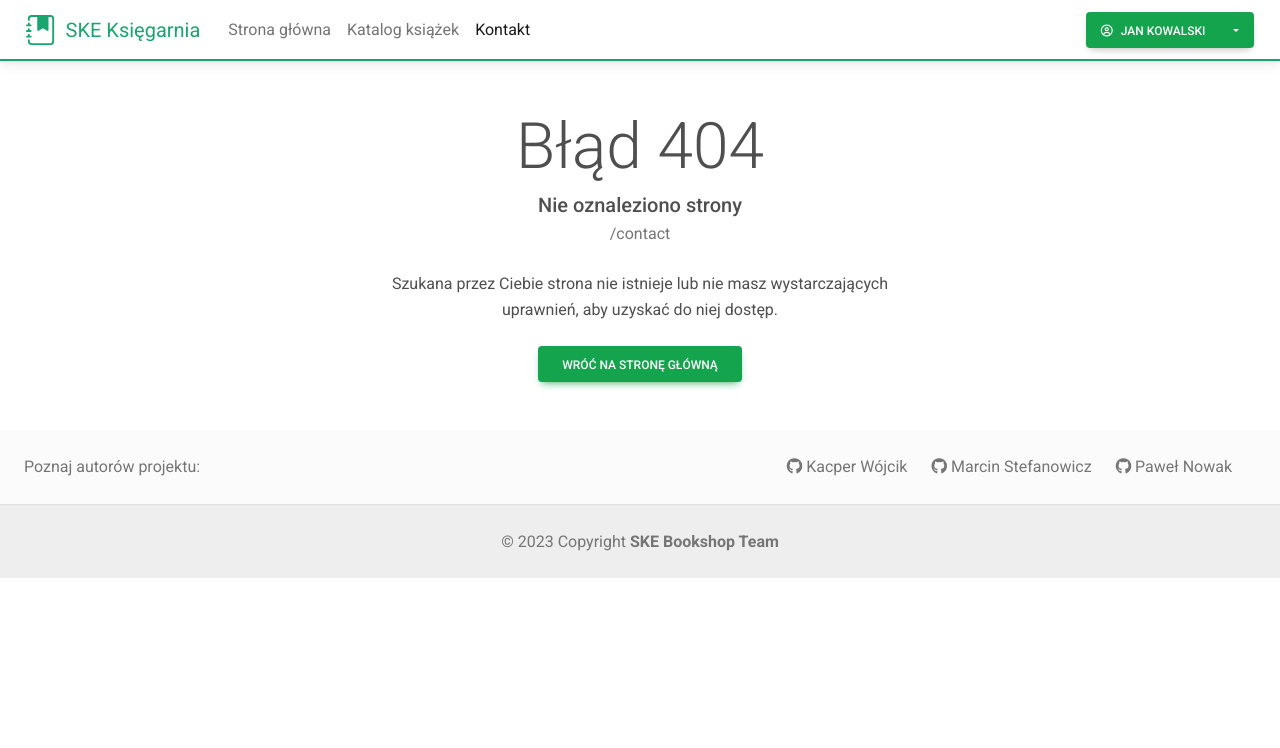
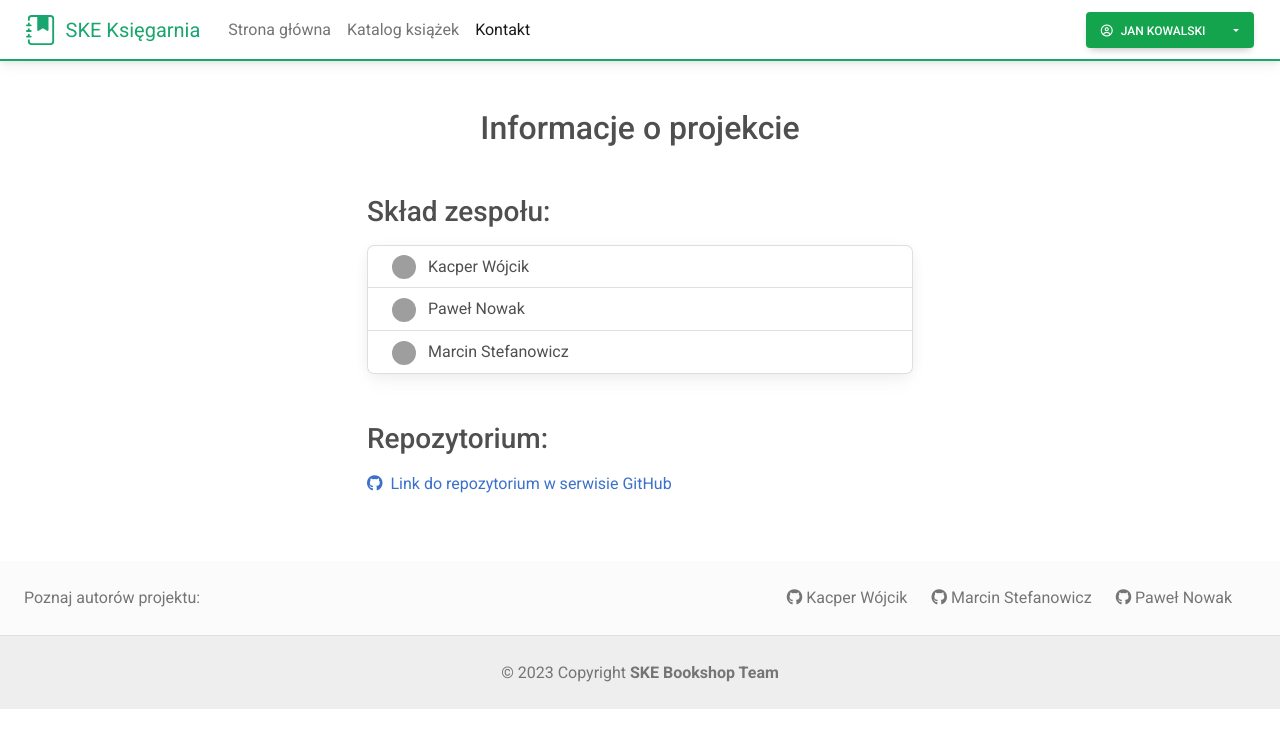
Before and after one commit to KWojcik243/SKE-FB-Book-shop, a React (Vite) app in the folder frontend/bookshop-frontend/: page /contact in a window 1280 px wide. Shown: the top 748 px of the page. Built offline with nearby package versions, Linux system fonts and the light colour scheme; grey boxes are pictures that could not be loaded.

Commit message:
Added Contact Page

```diff
--- a/frontend/bookshop-frontend/src/App.jsx
+++ b/frontend/bookshop-frontend/src/App.jsx
@@ -8,6 +8,7 @@ import HomePage from './pages/HomePage'
 import LoginPage from './pages/LoginPage'
 import NotFoundPage from './pages/NotFoundPage';
 import Footer from './components/Footer';
+import ContactPage from './pages/ContactPage';
 
 function App() {
 //   const [count, setCount] = useState(0)
@@ -20,6 +21,7 @@ function App() {
           <Routes>
             <Route path='*' element= { <NotFoundPage /> }></Route>
             <Route path='/' element={ <HomePage /> }></Route>
+            <Route path='/contact' element={ <ContactPage /> }></Route>
             <Route path='/login' element={ <LoginPage /> }></Route>
           </Routes>
         </div>
--- a/frontend/bookshop-frontend/src/components/Footer.jsx
+++ b/frontend/bookshop-frontend/src/components/Footer.jsx
@@ -24,7 +24,7 @@ export default function Footer() {
 
             <div className='text-center p-4' style={{ backgroundColor: 'rgba(0, 0, 0, 0.05)' }}>
                 © {(new Date().getFullYear())} Copyright&nbsp;
-                <a className='text-reset fw-bold' href='/'>
+                <a className='text-reset fw-bold' href='/contact'>
                     SKE Bookshop Team
                 </a>
             </div>
--- /dev/null
+++ b/frontend/bookshop-frontend/src/pages/ContactPage.jsx
@@ -0,0 +1,34 @@
+import React from 'react';
+import { MDBCard, MDBListGroup, MDBListGroupItem, MDBRow, MDBCol, MDBContainer, MDBCardTitle, MDBCardText, MDBIcon } from 'mdb-react-ui-kit';
+
+export default function ContactPage() {
+    return (
+        <MDBContainer className='my-5'>
+            <MDBRow>
+                <MDBCol md='3'></MDBCol>
+                <MDBCol md='6'>
+                    <h2 className='text-center mb-5'>Informacje o projekcie</h2>
+
+                    <h3 className='mb-3'>Skład zespołu:</h3>
+                    <MDBCard className='mb-5'>
+                        <MDBListGroup flush>
+                            <MDBListGroupItem>
+                                <img src="https://avatars.githubusercontent.com/u/63014344?v=4" className='img-fluid rounded-circle me-2' style={{width: "24px", height: "24px"}}></img> Kacper Wójcik
+                            </MDBListGroupItem>
+                            <MDBListGroupItem>
+                                <img src="https://avatars.githubusercontent.com/u/63063137?v=4" className='img-fluid rounded-circle me-2' style={{width: "24px", height: "24px"}}></img> Paweł Nowak
+                            </MDBListGroupItem>
+                            <MDBListGroupItem>
+                                <img src="https://avatars.githubusercontent.com/u/22080687?v=4" className='img-fluid rounded-circle me-2' style={{width: "24px", height: "24px"}}></img> Marcin Stefanowicz
+                            </MDBListGroupItem>
+                        </MDBListGroup>
+                    </MDBCard>
+
+                    <h3 className='mb-3'>Repozytorium:</h3>
+                    <p><a href='https://github.com/KWojcik243/SKE-FB-Book-shop/' target='_blank'><MDBIcon fab icon="github" className='me-2' />Link do repozytorium w serwisie GitHub</a></p>
+                </MDBCol>
+                <MDBCol md='3'></MDBCol>
+            </MDBRow>
+        </MDBContainer>
+    )
+}
--- a/frontend/bookshop-frontend/src/pages/HomePage.jsx
+++ b/frontend/bookshop-frontend/src/pages/HomePage.jsx
@@ -17,7 +17,7 @@ export default function HomePage() {
                         <div>mrożące krew w żyłach</div>
                         <div>popularno-naukowe</div>
                         <div>historyczne z nutą romansu</div>
-                        <div>i stwórz swoją własną blibliotekę!</div>
+                        <div>i stwórz swoją własną bibliotekę!</div>
                     </div></span>
                 </p>
                 <NavLink to="/catalog">
```
